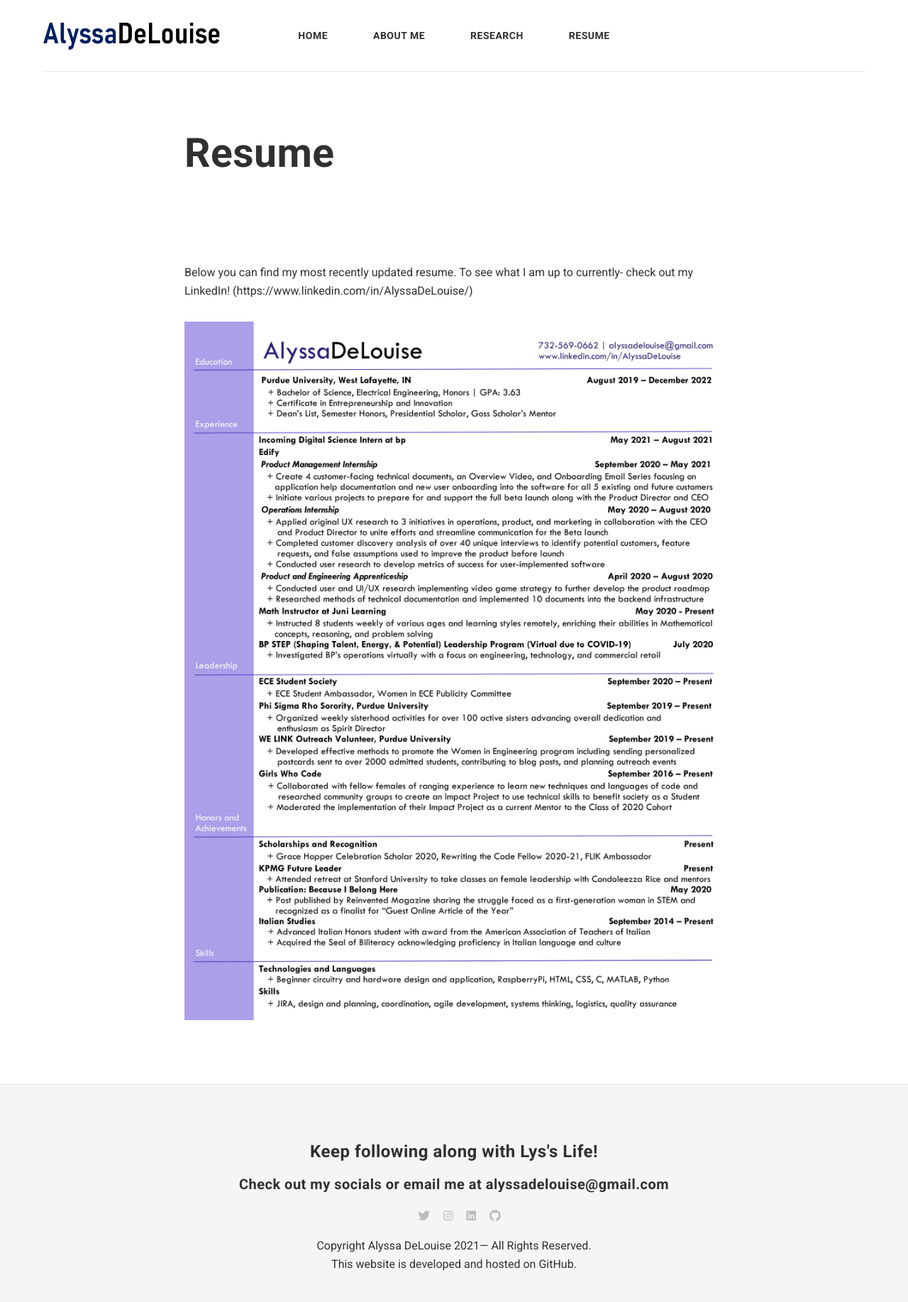
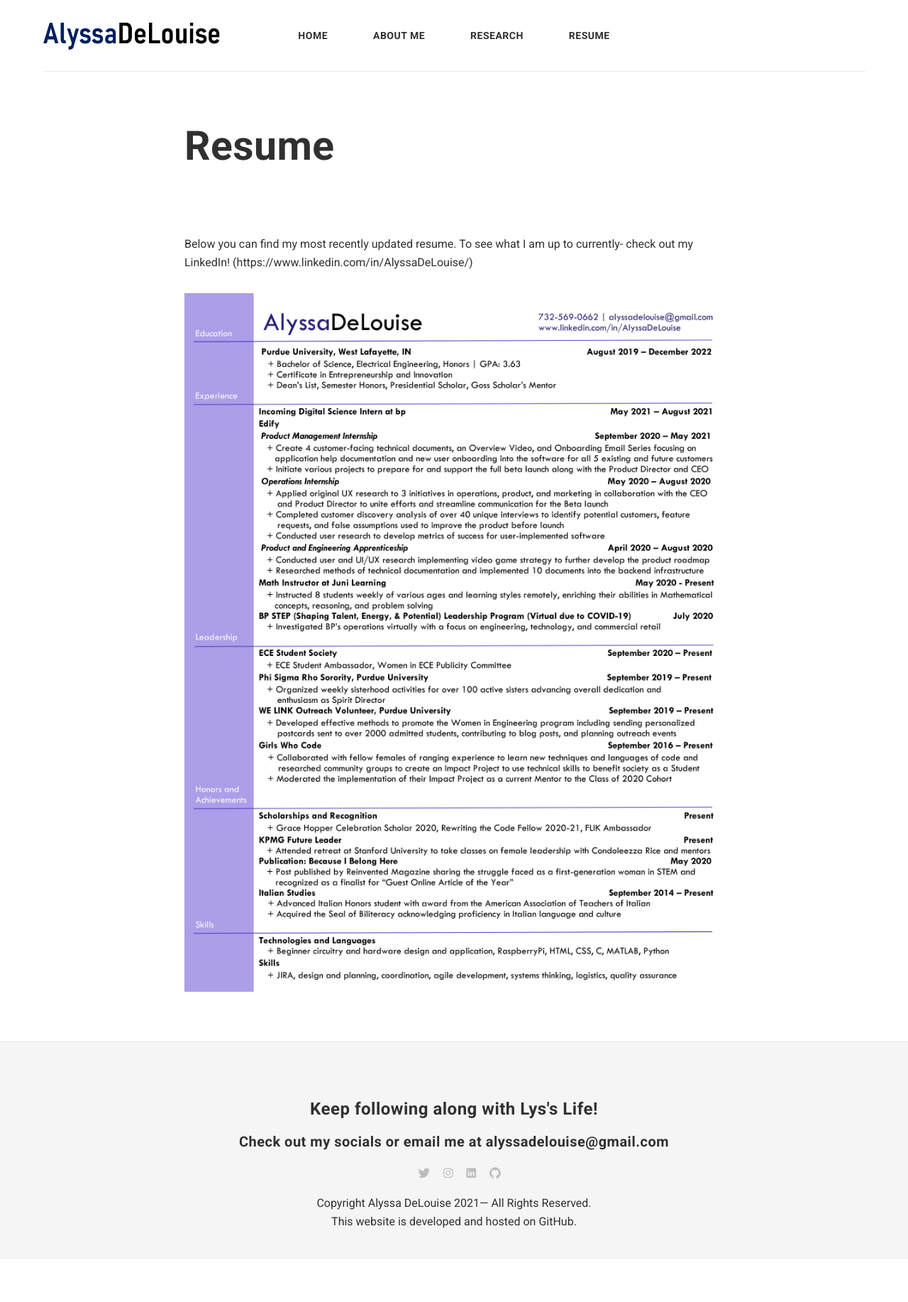
Before and after one commit to alyssadelouise/home, a Jekyll site: the page built from _pages/resume.md, in a window 1280 px wide. Shown: the whole page at 71% size. Built offline with Jekyll 4.4.1, drawn with Linux system fonts in a browser that asks for light colours; nearby versions of some CDN libraries; comment, search, counter and statistics services are not loaded; after the commit the page ends 1774 px from its top, so only the background shows below that.

Commit message:
Update _page.scss

```diff
--- a/_sass/4-layouts/_page.scss
+++ b/_sass/4-layouts/_page.scss
@@ -1,5 +1,5 @@
 .page-title-box {
-  padding: 80px 0;
+  padding: 70px 0;
   border-top: 1px solid $light-gray;
 
   .page-title {
@@ -36,7 +36,7 @@
 }
 
 .page {
-  margin: 40px auto;
+  margin: 20px auto;
 
   img {
     margin: 30px 0;
```
